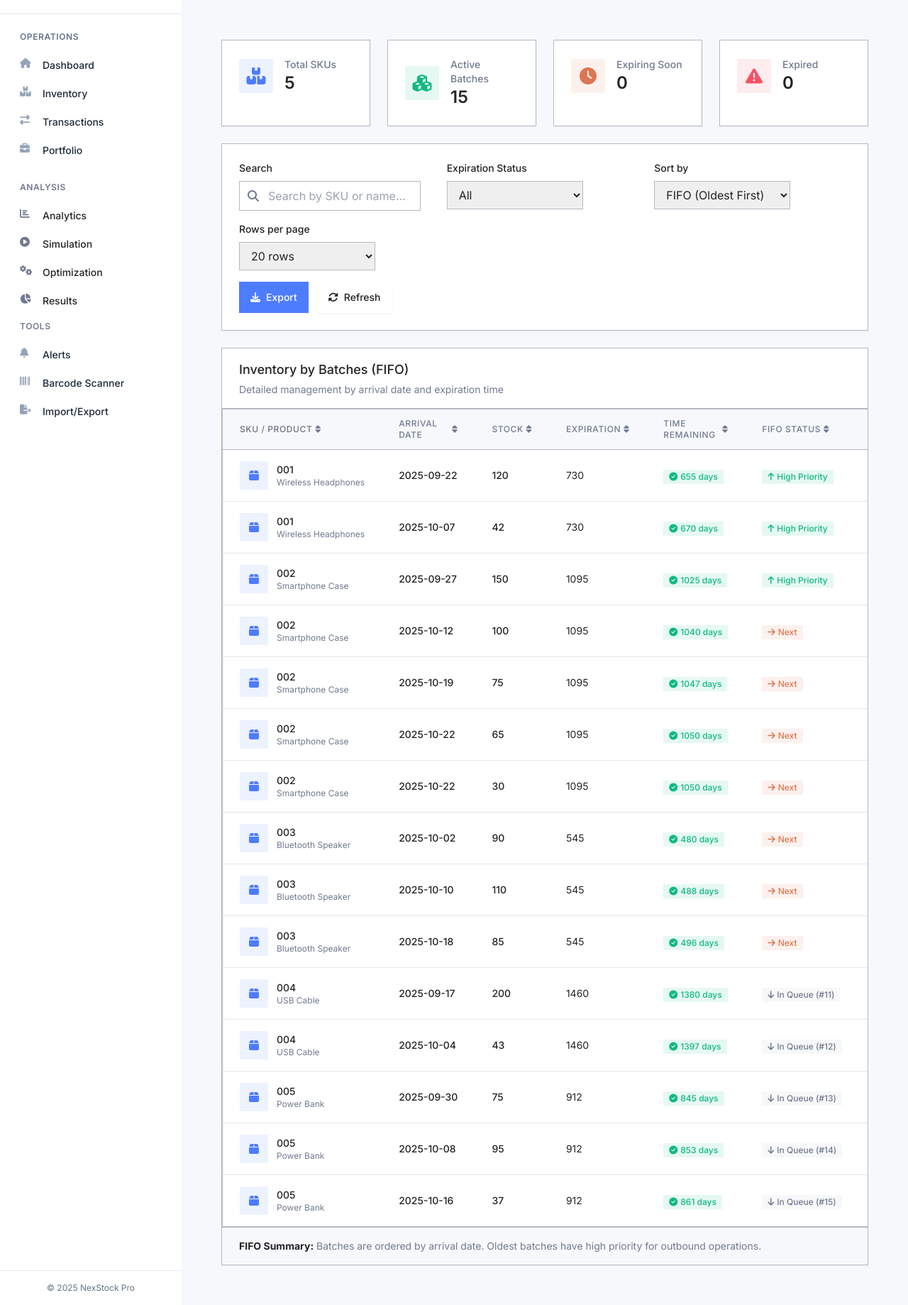
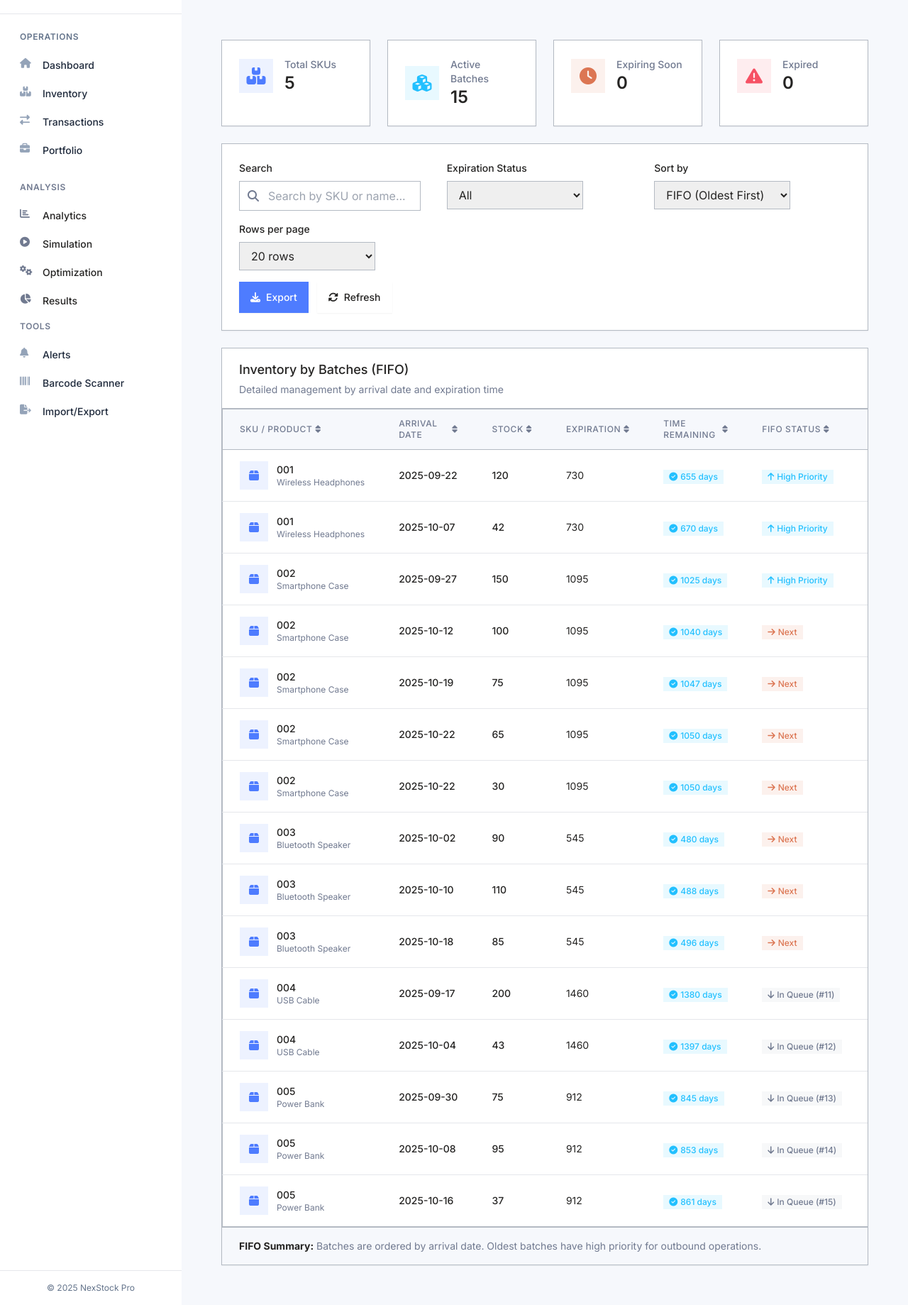
Before and after one commit to TheJackal00/NexStock, a Flask app: page /inventory in a window 1280 px wide. Shown: the part 81-1920 px from the top of the page at 71% size. Run offline with Flask 3, Linux system fonts and the light colour scheme; data comes from the database, SQL or seed files in the repository; style sheets or scripts are compiled from the project's sources.

Commit message:
Fix: Replace remaining old colors in inventory.html with Numerro palette

```diff
--- a/templates/inventory.html
+++ b/templates/inventory.html
@@ -28,8 +28,8 @@
     <div class="bg-white shadow-sm numerro-border p-3 md:p-6" style="border-radius:0;border-width:1px">
             <div class="flex flex-col md:flex-row items-start md:items-center space-y-2 md:space-y-0">
                 <div class="flex-shrink-0">
-                    <div class="flex items-center justify-center w-8 h-8 md:w-12 md:h-12" style="background-color:rgba(16,185,129,0.1);border-radius:0">
-                        <i class="fas fa-cubes text-lg md:text-2xl" style="color:#10B981"></i>
+                    <div class="flex items-center justify-center w-8 h-8 md:w-12 md:h-12" style="background-color:rgba(34,192,255,0.1);border-radius:0">
+                        <i class="fas fa-cubes text-lg md:text-2xl" style="color:#22C0FF"></i>
                     </div>
                 </div>
                 <div class="md:ml-4">
@@ -161,7 +161,7 @@
             <table class="min-w-full divide-y numerro-border" style="border-width:1px" id="inventory-table">
                 <thead style="background-color:#F6F8FC">
                     <tr>
-                        <th scope="col" class="px-6 py-3 text-left text-xs font-medium text-gray-500 uppercase tracking-wider cursor-pointer hover:bg-gray-100" onclick="sortTable(0)">
+                        <th scope="col" class="px-6 py-3 text-left text-xs font-medium numerro-text-secondary uppercase tracking-wider cursor-pointer hover:opacity-80 transition-colors" onclick="sortTable(0)">
                             <div class="flex items-center space-x-1">
                                 <span>SKU / Product</span>
                                 <i class="fas fa-sort numerro-text-secondary"></i>
@@ -246,7 +246,7 @@
                             {% if item.EXPIRATION %}
                                 {{ item.EXPIRATION }}
                             {% else %}
-                                <span class="text-gray-400">Not specified</span>
+                                <span class="numerro-text-secondary">Not specified</span>
                             {% endif %}
                         </td>
 
@@ -274,7 +274,7 @@
                                         {{ item.DAYS_TO_EXPIRE }} days
                                     </span>
                                 {% else %}
-                                    <span class="inline-flex items-center px-2 py-0.5 text-xs font-medium" style="border-radius:0;background-color:rgba(16,185,129,0.1);color:#10B981">
+                                    <span class="inline-flex items-center px-2 py-0.5 text-xs font-medium" style="border-radius:0;background-color:rgba(34,192,255,0.1);color:#22C0FF">
                                         <i class="fas fa-check-circle mr-1"></i>
                                         {{ item.DAYS_TO_EXPIRE }} days
                                     </span>
@@ -290,7 +290,7 @@
                         <!-- FIFO State -->
                         <td class="px-3 md:px-6 py-3 md:py-4 whitespace-nowrap">
                             {% if loop.index <= 3 %}
-                                <span class="inline-flex items-center px-2 py-0.5 text-xs font-medium" style="border-radius:0;background-color:rgba(16,185,129,0.1);color:#10B981">
+                                <span class="inline-flex items-center px-2 py-0.5 text-xs font-medium" style="border-radius:0;background-color:rgba(34,192,255,0.1);color:#22C0FF">
                                     <i class="fas fa-arrow-up mr-1"></i>
                                     High Priority
                                 </span>
```
